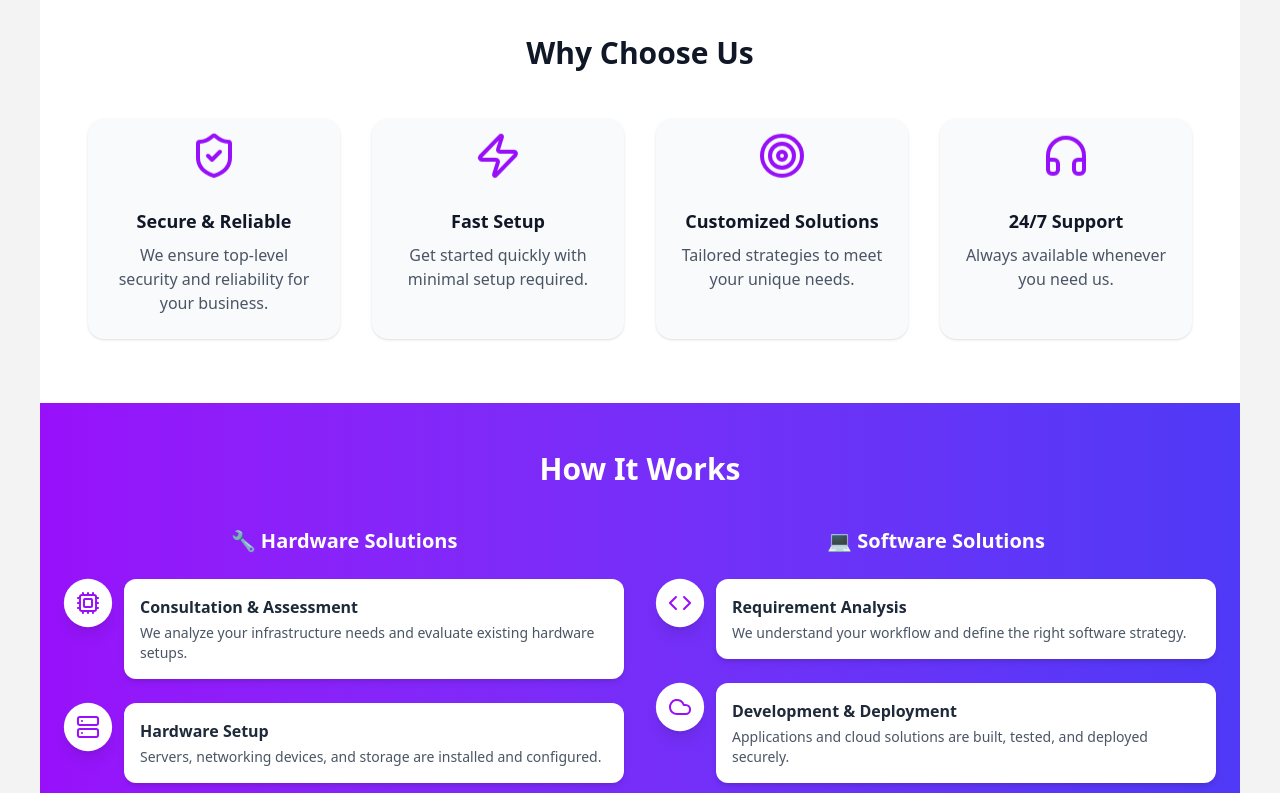
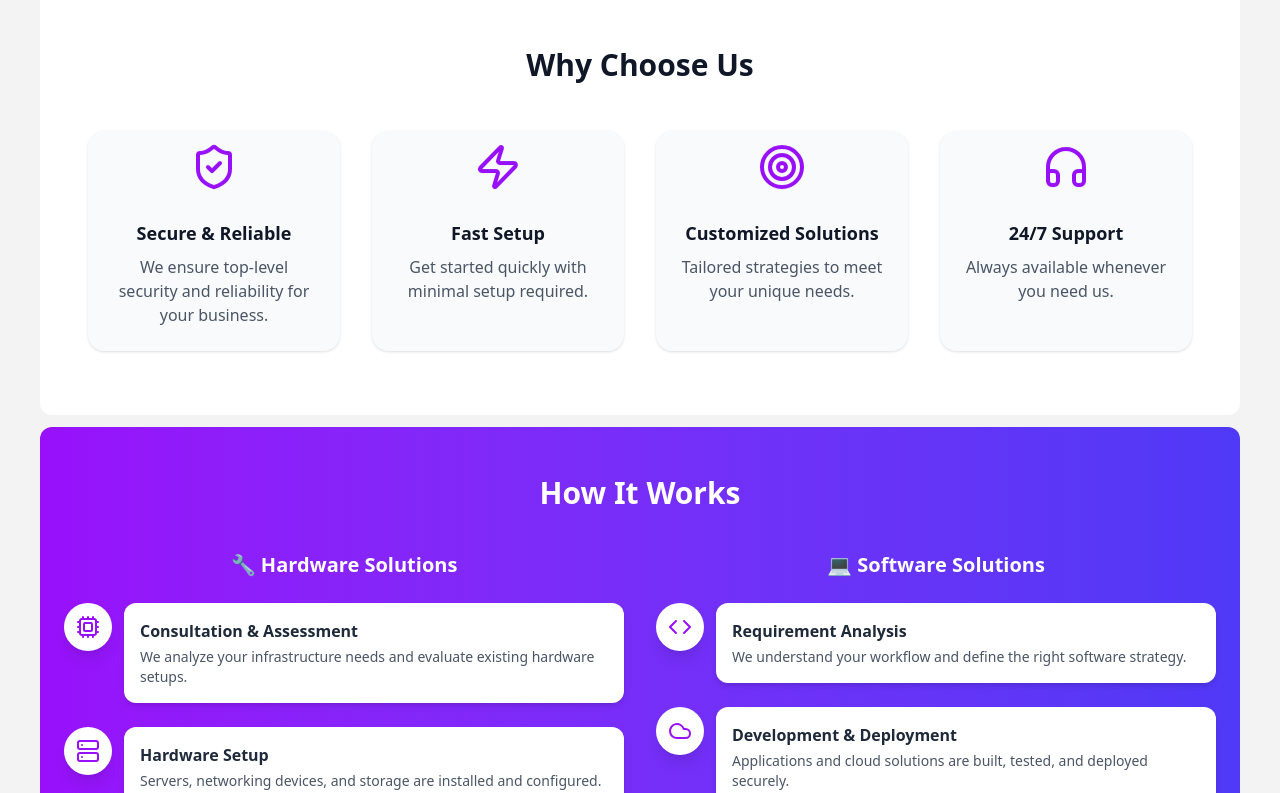
Before and after one commit to Yasir-72/trinmuics_web, a Next.js app: page / in a window 1280 px wide. Shown: the part 1400-2193 px from the top of the page. Built offline with nearby package versions, Linux system fonts and the light colour scheme.

Commit message:
Add rounded corners and hover effects to how and why sections

```diff
--- a/src/components/screens/home/sections/howsection.tsx
+++ b/src/components/screens/home/sections/howsection.tsx
@@ -41,7 +41,7 @@ const softwareSteps = [
 
 export default function HowItWorks() {
   return (
-    <section className="py-12 bg-gradient-to-r from-purple-600 to-indigo-600 text-white">
+    <section className="py-12 bg-gradient-to-r from-purple-600 to-indigo-600 text-white rounded-xl mt-3">
       <div className="max-w-7xl mx-auto px-6">
         <h2 className="text-3xl font-bold text-center mb-10">How It Works</h2>
 
--- a/src/components/screens/home/sections/whysection.tsx
+++ b/src/components/screens/home/sections/whysection.tsx
@@ -28,9 +28,11 @@ const features = [
 
 export default function WhyChooseUs() {
   return (
-    <section className="py-16 bg-white">
+    <section className="py-16 bg-white rounded-xl mt-3">
       <div className="max-w-6xl mx-auto px-6 text-center">
-        <h2 className="text-3xl font-bold text-gray-900 mb-12">Why Choose Us</h2>
+        <h2 className="text-3xl font-bold text-gray-900 mb-12">
+          Why Choose Us
+        </h2>
         <div className="grid gap-8 sm:grid-cols-2 lg:grid-cols-4">
           {features.map((feature, idx) => (
             <motion.div
@@ -39,11 +41,18 @@ export default function WhyChooseUs() {
               whileInView={{ opacity: 1, y: 0 }}
               transition={{ duration: 0.6, delay: idx * 0.2 }}
               viewport={{ once: true }}
-              className="bg-gray-50 p-6 rounded-2xl shadow transition-transform duration-300 hover:-translate-y-6 hover:shadow-2xl"
+              className="group bg-gray-50 hover:bg-black p-6 rounded-2xl shadow
+                 transition-transform duration-300 hover:-translate-y-6 hover:shadow-2xl"
             >
-              <feature.Icon className="mx-auto mb-4 h-12 w-12 text-purple-600 animate-bounce" />
-              <h3 className="text-lg font-semibold text-gray-900">{feature.title}</h3>
-              <p className="text-gray-600 mt-2">{feature.desc}</p>
+              <feature.Icon className="mx-auto mb-4 h-12 w-12 text-purple-600   animate-bounce" />
+
+              <h3 className="text-lg font-semibold text-gray-900 group-hover:text-white">
+                {feature.title}
+              </h3>
+
+              <p className="text-gray-600 mt-2 group-hover:text-gray-200">
+                {feature.desc}
+              </p>
             </motion.div>
           ))}
         </div>
```
